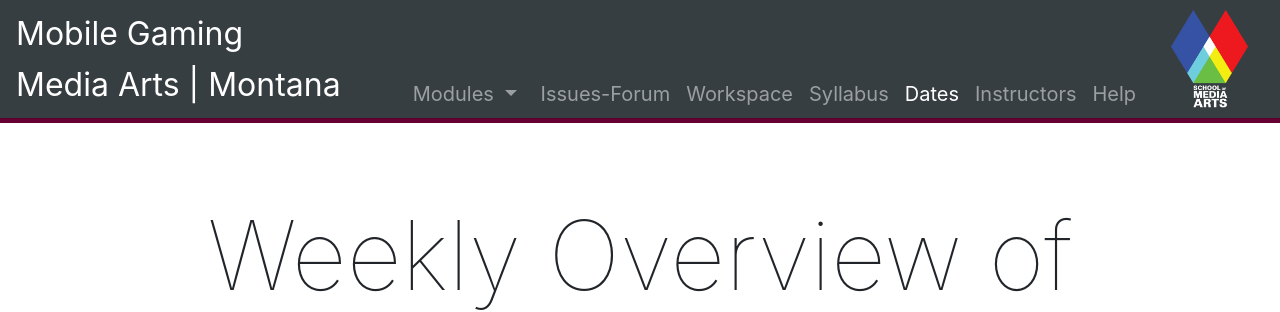
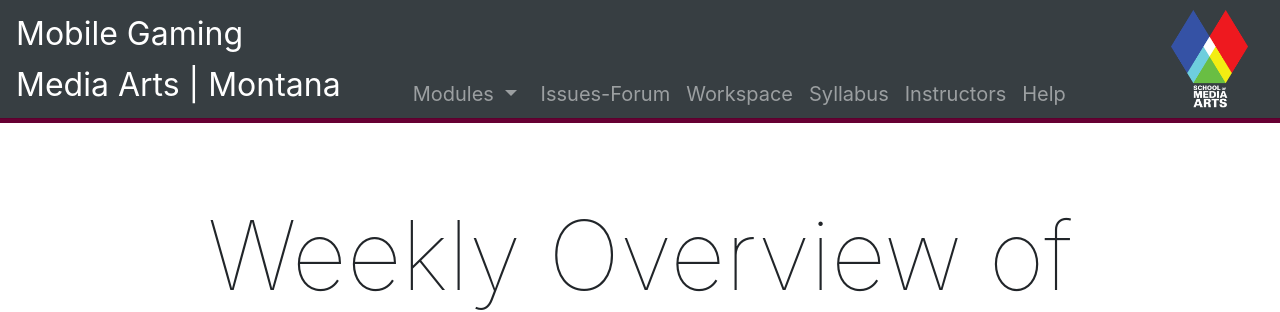
Before and after one commit to Montana-Media-Arts/391-mobile-gaming-Spring2020-course, a Jekyll site: the page built from modules/dates/_posts/2017-01-05-dates.md, in a window 1280 px wide. Shown: the top 312 px of the page. Built offline with Jekyll 4.4.1, drawn with Linux system fonts in a browser that asks for light colours; nearby versions of some CDN libraries.

Commit message:
Update course.yml
removed the dates section

```diff
--- a/_data/course.yml
+++ b/_data/course.yml
@@ -4,7 +4,7 @@ description: A mobile gaming course.
 institution: University of Montana, School of Media Arts
 institution-short: Media Arts | Montana
 
-infoModules: [workspace, syllabus, dates, instructors, help]
+infoModules: [workspace, syllabus, instructors, help]
 
 
 #modules: [week-1, week-2, week-3, week-4, week-5, week-6, week-7, week-8, week-9, week-10]
```
